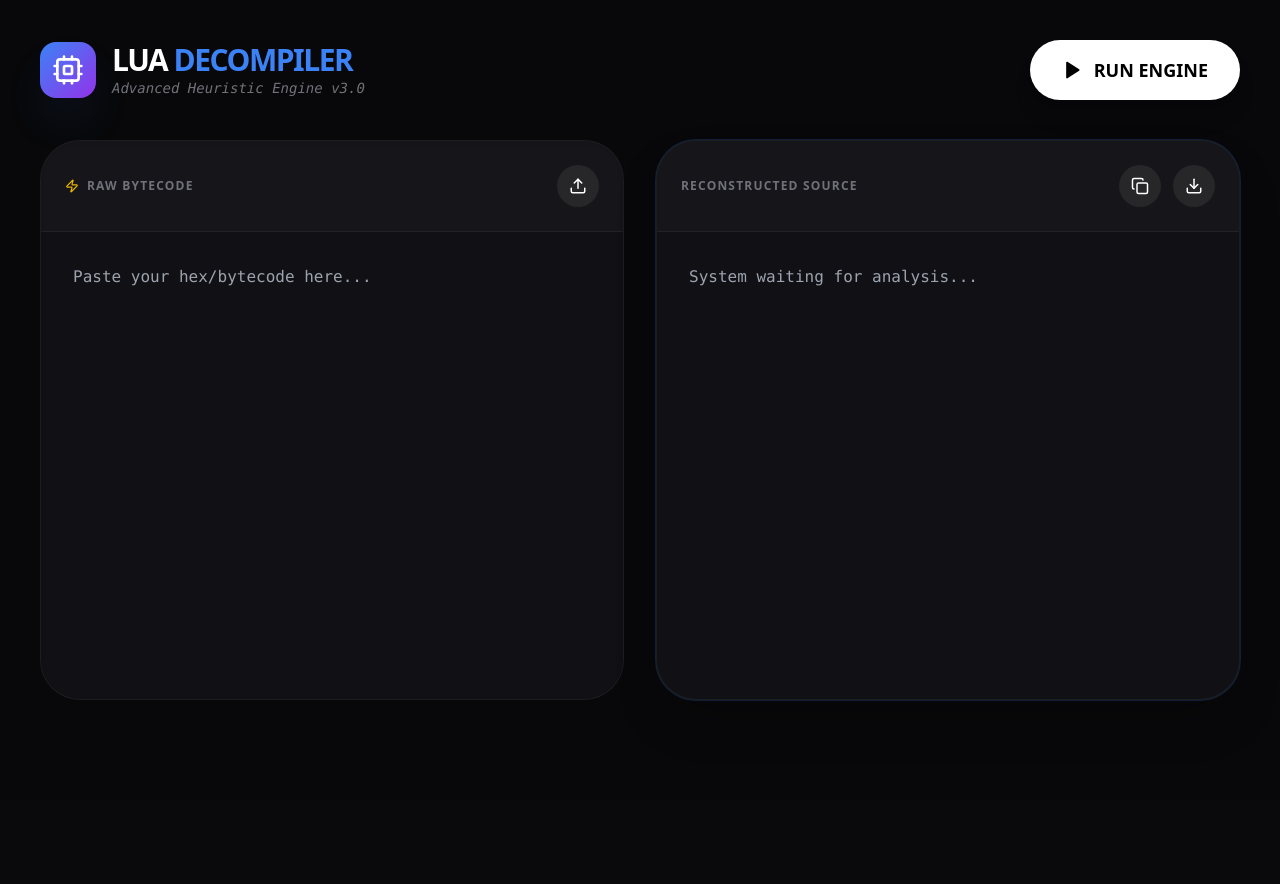
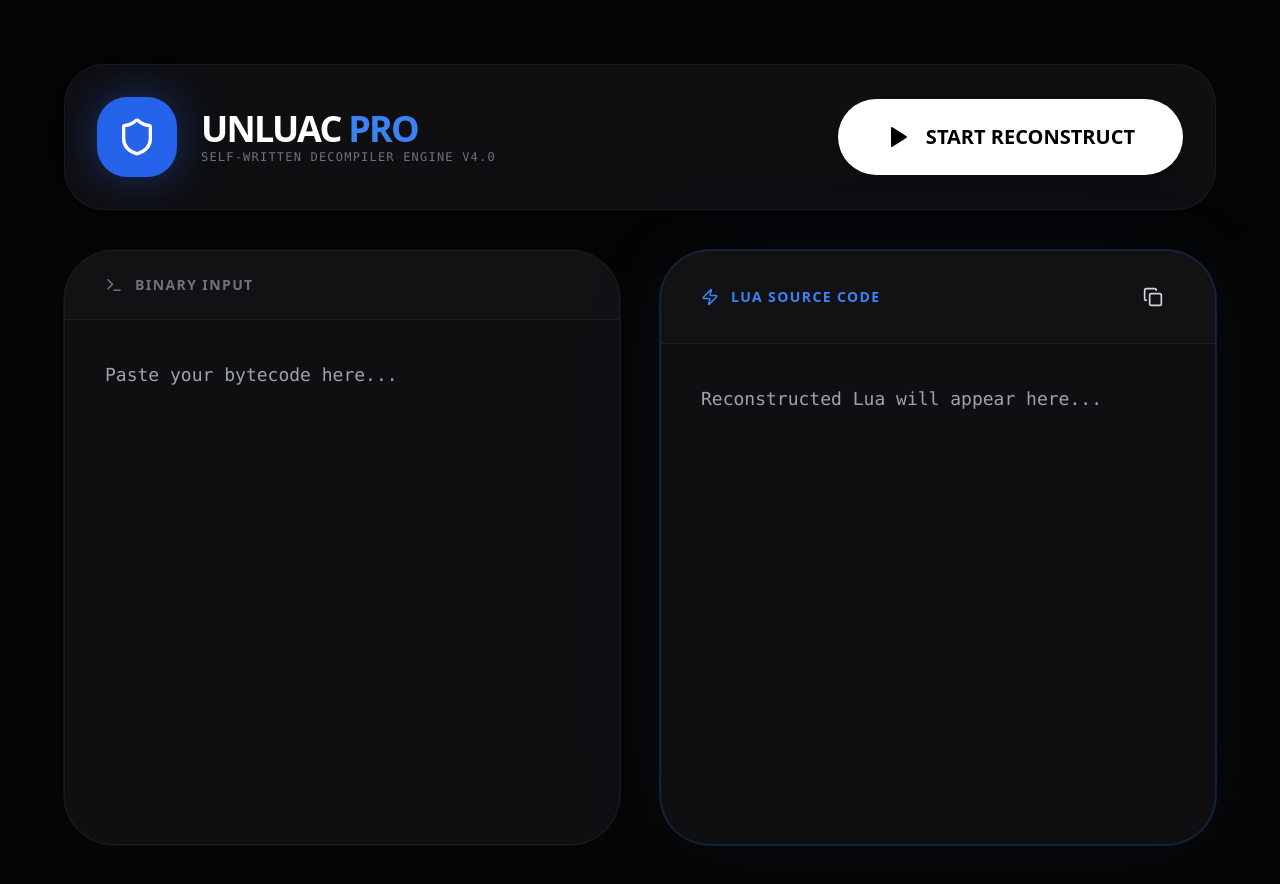
Before and after one commit to SeaMinh/luadecompiler, a Next.js app: page / in a window 1280 px wide. Shown: the top 884 px of the page. Before the commit the page ends 800 px from the top, so only its background shows below. Built offline with nearby package versions, Linux system fonts and the light colour scheme.

Commit message:
Update page.js

```diff
--- a/src/app/page.js
+++ b/src/app/page.js
@@ -1,107 +1,93 @@
 "use client";
-import React, { useState, useRef } from "react";
-import { Play, Copy, Download, Upload, Cpu, Zap } from "lucide-react";
+import React, { useState } from "react";
+import { Play, Copy, Shield, Terminal, Zap } from "lucide-react";
 import { fullDecompile } from "../utils/luaDecompiler";
 
 export default function LuaPage() {
     const [input, setInput] = useState("");
     const [output, setOutput] = useState("");
     const [loading, setLoading] = useState(false);
-  const fileRef = useRef(null);
 
-  const handleRun = () => {
+    const runAction = () => {
         if (!input) return;
         setLoading(true);
+        // Hiệu ứng "Analyzing"
         setTimeout(() => {
-      setOutput(fullDecompile(input));
+            const res = fullDecompile(input);
+            setOutput(res);
             setLoading(false);
-    }, 1200);
+        }, 1500);
     };
 
     return (
-    <div className="min-h-screen bg-[#08080a] text-white p-6 md:p-10 font-sans">
-      {/* Header Chuyên nghiệp */}
-      <header className="max-w-7xl mx-auto flex justify-between items-center mb-10">
-        <div className="flex items-center gap-4">
-          <div className="w-14 h-14 bg-gradient-to-br from-blue-500 to-purple-600 rounded-2xl flex items-center justify-center shadow-2xl shadow-blue-500/20">
-            <Cpu size={32} />
+        <div className="min-h-screen bg-[#050505] text-zinc-300 p-8 md:p-16">
+            <div className="max-w-7xl mx-auto space-y-10">
+
+                {/* Header bự tròn */}
+                <div className="flex flex-col md:flex-row items-center justify-between gap-8 bg-[#0f0f12] p-8 rounded-[40px] border border-white/5 shadow-2xl">
+                    <div className="flex items-center gap-6">
+                        <div className="w-20 h-20 bg-blue-600 rounded-[30px] flex items-center justify-center shadow-[0_0_40px_rgba(37,99,235,0.4)]">
+                            <Shield size={40} className="text-white" />
                         </div>
                         <div>
-            <h1 className="text-3xl font-black tracking-tighter">LUA <span className="text-blue-500">DECOMPILER</span></h1>
-            <p className="text-zinc-500 text-sm font-mono italic">Advanced Heuristic Engine v3.0</p>
+                            <h1 className="text-4xl font-black text-white tracking-tighter">UNLUAC <span className="text-blue-500">PRO</span></h1>
+                            <p className="font-mono text-xs text-zinc-500 uppercase tracking-widest">Self-Written Decompiler Engine v4.0</p>
+                        </div>
+                    </div>
+                    <button
+                        onClick={runAction}
+                        className="group flex items-center gap-4 bg-white text-black px-12 py-6 rounded-full font-black text-xl hover:bg-blue-600 hover:text-white transition-all active:scale-90 shadow-xl"
+                    >
+                        <Play fill="currentColor" className="group-hover:animate-pulse" /> START RECONSTRUCT
+                    </button>
+                </div>
+
+                {/* Editor Section */}
+                <div className="grid grid-cols-1 lg:grid-cols-2 gap-10">
+                    {/* Input */}
+                    <div className="flex flex-col bg-[#0f0f12] rounded-[50px] border border-white/5 overflow-hidden ring-1 ring-white/5">
+                        <div className="px-10 py-6 border-b border-white/5 flex items-center gap-3 bg-white/[0.01]">
+                            <Terminal size={18} className="text-zinc-500" />
+                            <span className="text-sm font-bold uppercase tracking-widest text-zinc-500">Binary Input</span>
+                        </div>
+                        <textarea
+                            className="flex-1 min-h-[500px] p-10 bg-transparent font-mono text-lg outline-none resize-none custom-scroll text-blue-400/60 leading-relaxed"
+                            placeholder="Paste your bytecode here..."
+                            value={input}
+                            onChange={(e) => setInput(e.target.value)}
+                            wrap="off"
+                            spellCheck="false"
+                        />
+                    </div>
+
+                    {/* Output */}
+                    <div className="flex flex-col bg-[#0f0f12] rounded-[50px] border border-blue-500/20 overflow-hidden shadow-[0_0_100px_rgba(59,130,246,0.05)] ring-1 ring-blue-500/20">
+                        <div className="px-10 py-6 border-b border-white/5 flex justify-between items-center bg-white/[0.01]">
+                            <div className="flex items-center gap-3 text-blue-500">
+                                <Zap size={18} />
+                                <span className="text-sm font-bold uppercase tracking-widest">Lua Source Code</span>
+                            </div>
+                            <button onClick={() => {navigator.clipboard.writeText(output); alert("Copied!")}} className="p-3 hover:bg-white/5 rounded-full transition-all">
+                                <Copy size={20} />
+                            </button>
+                        </div>
+                        <textarea
+                            className={`flex-1 min-h-[500px] p-10 bg-transparent font-mono text-lg outline-none resize-none custom-scroll text-emerald-400 leading-relaxed transition-all duration-1000 ${loading ? "opacity-10 blur-md" : "opacity-100"}`}
+                            readOnly
+                            value={output}
+                            placeholder="Reconstructed Lua will appear here..."
+                            wrap="off"
+                            spellCheck="false"
+                        />
+                    </div>
                 </div>
             </div>
 
-        <button
-          onClick={handleRun}
-          className="hidden md:flex items-center gap-3 bg-white text-black px-8 py-4 rounded-full font-black text-lg hover:bg-blue-500 hover:text-white transition-all active:scale-90 shadow-xl"
-        >
-          <Play fill="currentColor" size={20} /> RUN ENGINE
-        </button>
-      </header>
-
-      {/* Main Grid */}
-      <main className="max-w-7xl mx-auto grid grid-cols-1 lg:grid-cols-2 gap-8 h-[70vh]">
-
-        {/* Khung Trái - Input */}
-        <div className="bg-[#111115] rounded-[40px] border border-white/5 flex flex-col overflow-hidden shadow-inner">
-          <div className="p-6 flex justify-between items-center border-b border-white/5 bg-white/[0.02]">
-            <span className="text-xs font-bold tracking-widest text-zinc-500 uppercase flex items-center gap-2">
-              <Zap size={14} className="text-yellow-500" /> Raw Bytecode
-            </span>
-            <button onClick={() => fileRef.current.click()} className="p-3 bg-zinc-800 rounded-full hover:bg-zinc-700 transition-colors">
-              <Upload size={18} />
-            </button>
-          </div>
-          <textarea
-            className="flex-1 p-8 bg-transparent font-mono text-base outline-none resize-none custom-scroll text-blue-300/60 leading-relaxed"
-            wrap="off"
-            value={input}
-            onChange={(e) => setInput(e.target.value)}
-            placeholder="Paste your hex/bytecode here..."
-          />
-        </div>
-
-        {/* Khung Phải - Output */}
-        <div className="bg-[#111115] rounded-[40px] border border-white/5 flex flex-col overflow-hidden shadow-2xl ring-1 ring-blue-500/20">
-          <div className="p-6 flex justify-between items-center border-b border-white/5 bg-white/[0.02]">
-            <span className="text-xs font-bold tracking-widest text-zinc-500 uppercase">Reconstructed Source</span>
-            <div className="flex gap-3">
-              <button onClick={() => {navigator.clipboard.writeText(output); alert("Copied!")}} className="p-3 bg-zinc-800 rounded-full hover:bg-zinc-700 transition-colors">
-                <Copy size={18} />
-              </button>
-              <button className="p-3 bg-zinc-800 rounded-full hover:bg-zinc-700 transition-colors">
-                <Download size={18} />
-              </button>
-            </div>
-          </div>
-          <textarea
-            className={`flex-1 p-8 bg-transparent font-mono text-base outline-none resize-none custom-scroll leading-relaxed transition-all duration-700 ${
-              loading ? "opacity-20 blur-sm" : "opacity-100 text-emerald-400"
-            }`}
-            readOnly
-            wrap="off"
-            value={output}
-            placeholder="System waiting for analysis..."
-          />
-        </div>
-      </main>
-
-      {/* Mobile Run Button */}
-      <div className="md:hidden mt-6 text-center">
-         <button onClick={handleRun} className="w-full bg-blue-600 p-5 rounded-2xl font-bold">RUN</button>
-      </div>
-
-      <input type="file" ref={fileRef} className="hidden" onChange={(e) => {
-        const r = new FileReader();
-        r.onload = (ev) => setInput(ev.target.result);
-        r.readAsText(e.target.files[0]);
-      }} />
-
             <style jsx global>{`
-        .custom-scroll::-webkit-scrollbar { width: 12px; height: 12px; }
-        .custom-scroll::-webkit-scrollbar-thumb { background: #222; border-radius: 100px; border: 4px solid #111115; }
+                .custom-scroll::-webkit-scrollbar { width: 10px; height: 10px; }
+                .custom-scroll::-webkit-scrollbar-thumb { background: #222; border-radius: 50px; }
                 .custom-scroll::-webkit-scrollbar-thumb:hover { background: #3b82f6; }
+                textarea { white-space: pre !important; }
             `}</style>
         </div>
     );
```
Lines whose indentation alone changed are shown as unchanged.
